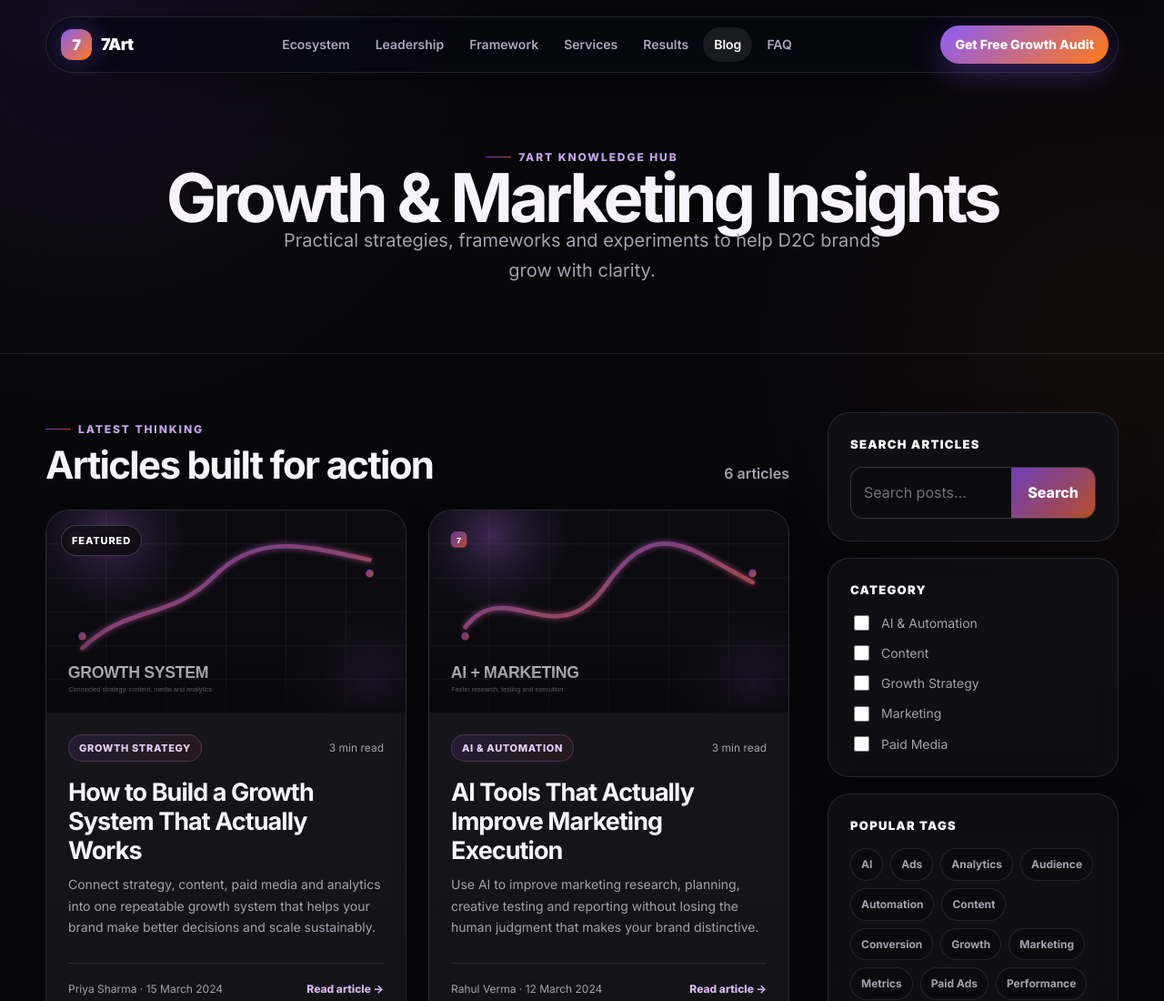
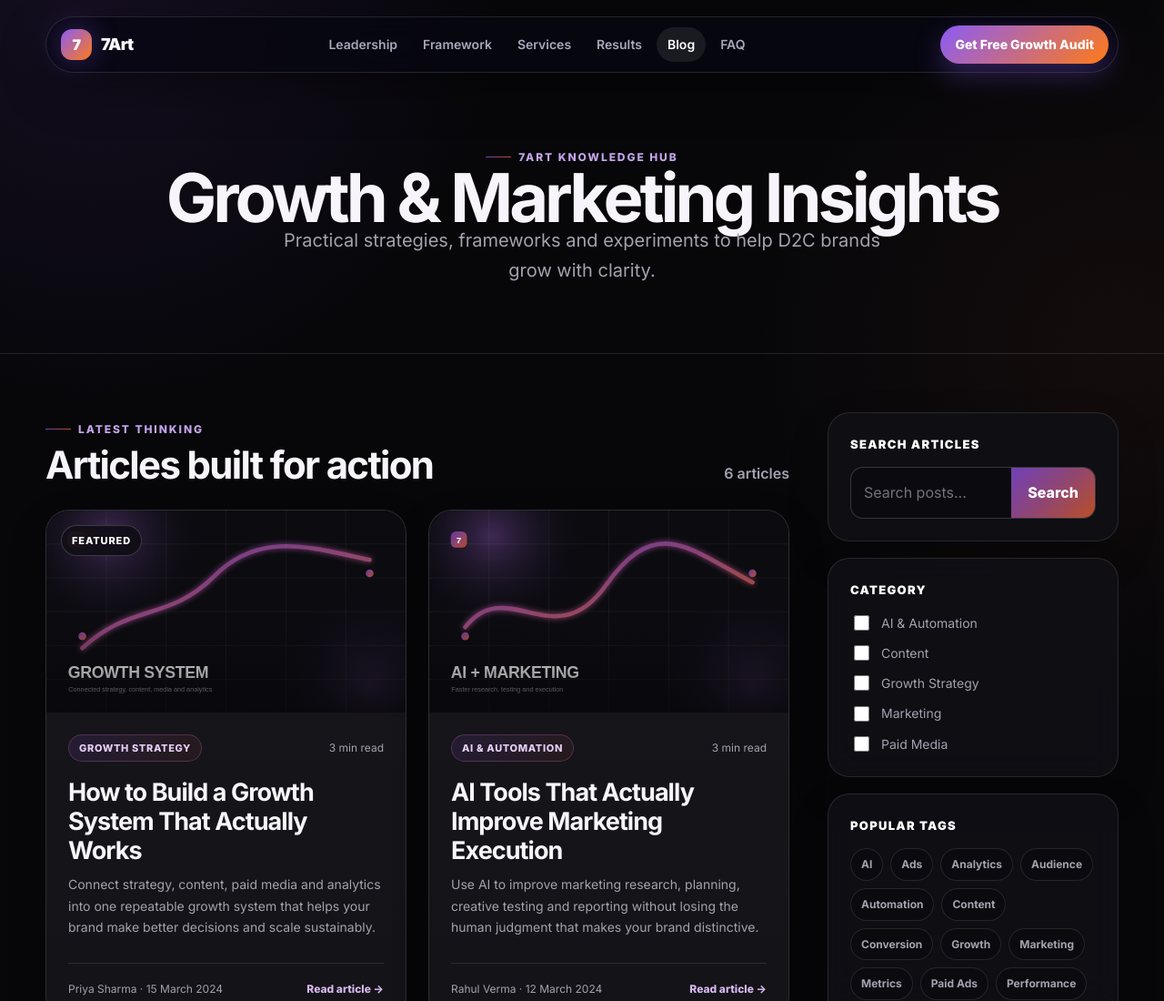
Before and after one commit to archivethesam-droid/7art-blog-testing, a website: page blog.html in a window 1280 px wide. Shown: the top 1100 px of the page at 91% size. Drawn offline with Linux system fonts and the light colour scheme.

Commit message:
Add files via upload

```diff
--- a/blog.html
+++ b/blog.html
@@ -33,7 +33,6 @@
         <span class="global-nav__mark" aria-hidden="true">7</span><span>7Art</span>
       </a>
       <div class="global-nav__links" id="globalNavLinks" data-global-nav-links>
-        <a class="global-nav__link" href="/index.html#ecosystem">Ecosystem</a>
         <a class="global-nav__link" href="/leadership.html">Leadership</a>
         <a class="global-nav__link" href="/index.html#framework">Framework</a>
         <a class="global-nav__link" href="/index.html#services">Services</a>
```
